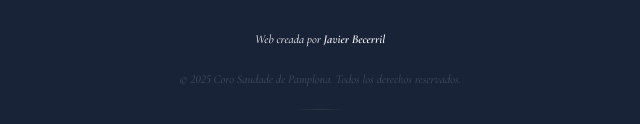
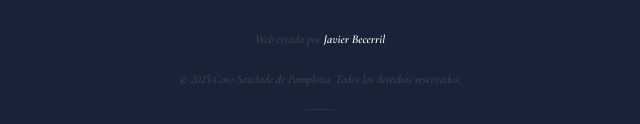
Before and after one commit to JBcL14/web_coro_saudade, a plain HTML site: page index.html in a window 1280 px wide. Shown: the part 9503-9627 px from the top of the page, 320-960 px from the left. Drawn offline with nearby package versions, Linux system fonts and the light colour scheme; no server answers; a web font is replaced by a local one.

Commit message:
Remove font size style from footer paragraph

```diff
--- a/index.html
+++ b/index.html
@@ -543,7 +543,7 @@
 <footer>
   <img src="imagenes/logo_redondo_blanco_lineas.webp" alt="Logo Coro Saudade" class="footer-logo">
   <div class="footer-bottom">
-    <p style="font-size: 10; color: white;">Web creada por <a href="https://www.linkedin.com/in/javier-becerril-lusarreta-26ba812a1" style="text-decoration: none; font-weight: bold; color: white;">Javier Becerril</a></p>
+    <p>Web creada por <a href="https://www.linkedin.com/in/javier-becerril-lusarreta-26ba812a1" style="text-decoration: none; font-weight: bold; color: white;">Javier Becerril</a></p>
     <p>© 2025 Coro Saudade de Pamplona. Todos los derechos reservados.</p>
     <div class="footer-gold-rule"></div>
   </div>
```
